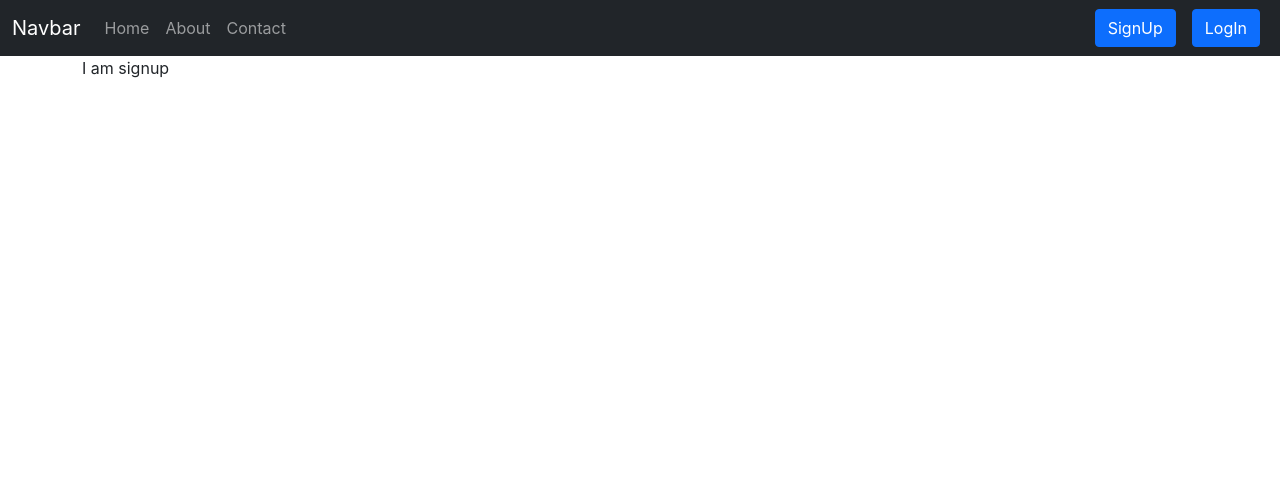
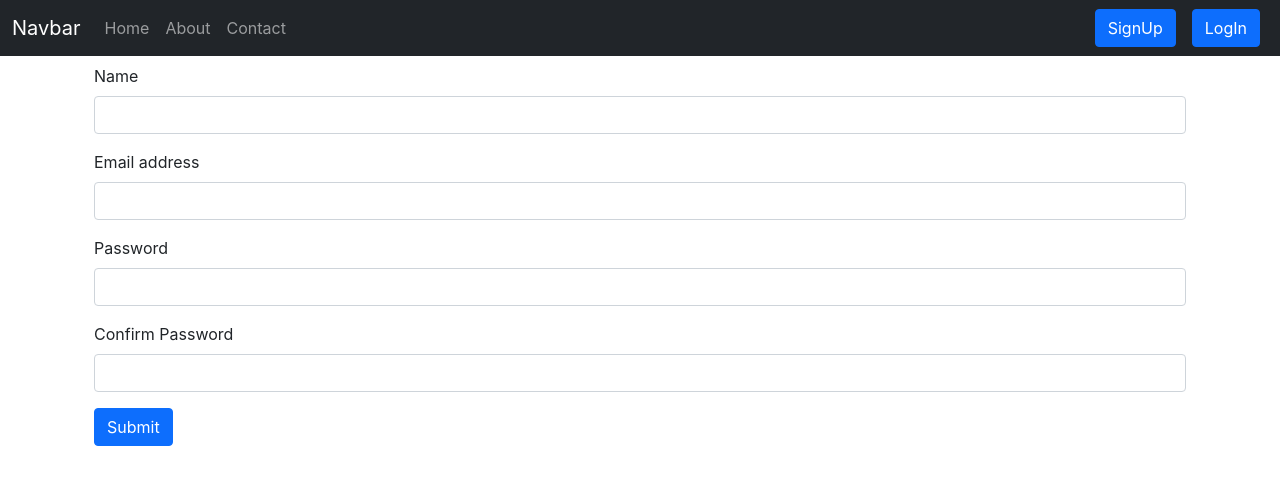
Before and after one commit to aaqure786/iNoteBook, a React (Create React App) app in the folder i-note-book/: page /signup in a window 1280 px wide. Shown: the top 484 px of the page. Built offline with nearby package versions, Linux system fonts and the light colour scheme.

Commit message:
Added SignUp functionality

```diff
--- a/i-note-book/src/components/SignUp.js
+++ b/i-note-book/src/components/SignUp.js
@@ -1,9 +1,53 @@
-import React from 'react'
+import React, { useState } from 'react'
+import { useNavigate } from 'react-router-dom'
 
 const SignUp = () => {
+  const [users, setUsers] = useState({ name: "", email: "", password: "", cpassword: "" })
+  const onChange = (e) => {
+    setUsers({ ...users, [e.target.name]: e.target.value })
+  }
+  let history = useNavigate();
+  const handleClick = async (e) => {
+    e.preventDefault();
+    const response = await fetch("http://localhost:5000/api/auth/registeruser", {
+      method: 'POST',
+      headers: {
+        'Content-Type': 'application/json',
+      },
+      body: JSON.stringify({ name: users.name, email: users.email, password: users.password })
+
+    });
+    const json = await response.json();
+    console.log(json)
+
+    // Save the auth token and redirect
+    localStorage.setItem('token', json.authToken)
+    history('/')
+
+  }
   return (
-    <div>
-      I am signup
+    <div className='container my-2'>
+      <form onSubmit={handleClick}>
+        <div className="mb-3">
+          <label htmlFor="name" className="form-label">Name</label>
+          <input type="text" className="form-control" id="name" value={users.name} name='name' onChange={onChange} aria-describedby="emailHelp" />
+
+        </div>
+        <div className="mb-3">
+          <label htmlFor="email" className="form-label">Email address</label>
+          <input type="email" className="form-control" id="email" value={users.email} name='email' onChange={onChange} aria-describedby="emailHelp" />
+
+        </div>
+        <div className="mb-3">
+          <label htmlFor="password" className="form-label">Password</label>
+          <input type="password" className="form-control" value={users.password} id="password" onChange={onChange} name='password' required minLength={5} />
+        </div>
+        <div className="mb-3">
+          <label htmlFor="cpassword" className="form-label">Confirm Password</label>
+          <input type="cpassword" className="form-control"  id="cpassword" onChange={onChange} name='password' required minLength={5}/>
+        </div>
+        <button type="submit" className="btn btn-primary">Submit</button>
+      </form>
     </div>
   )
 }
```
